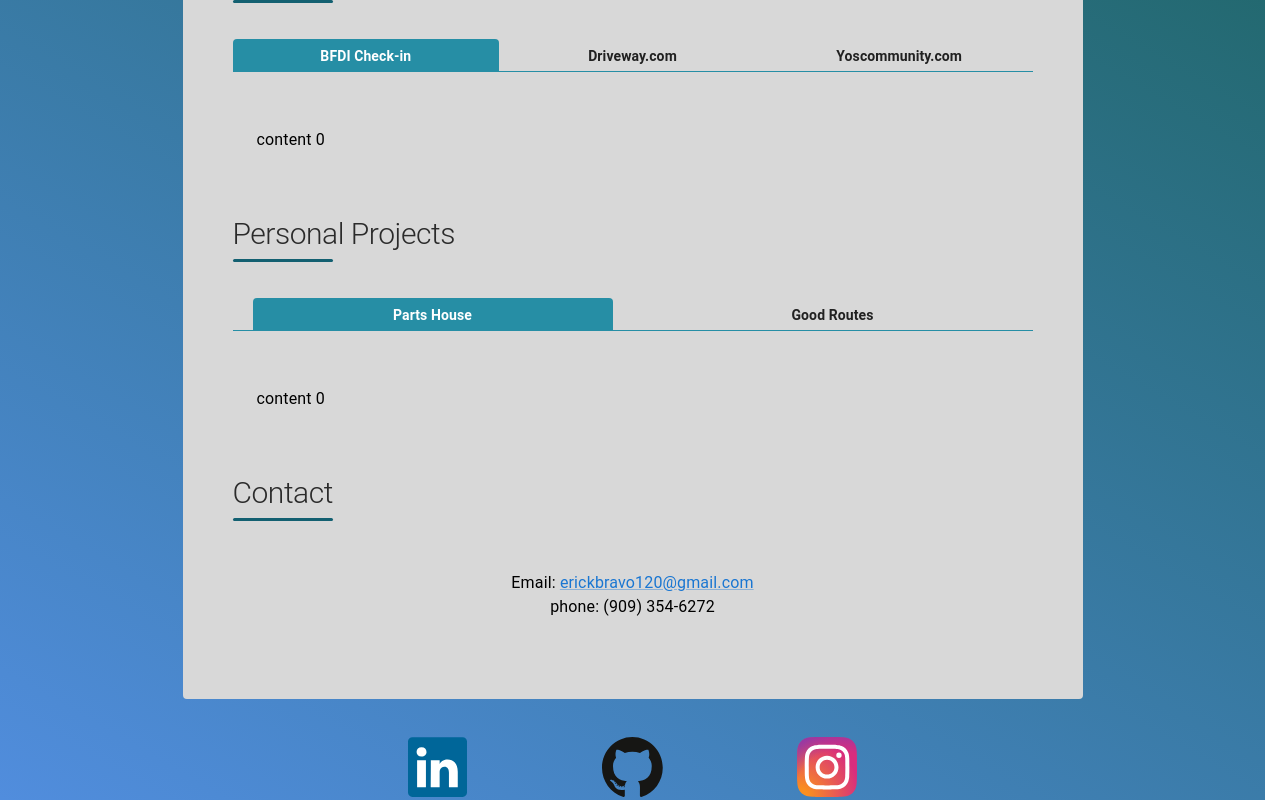
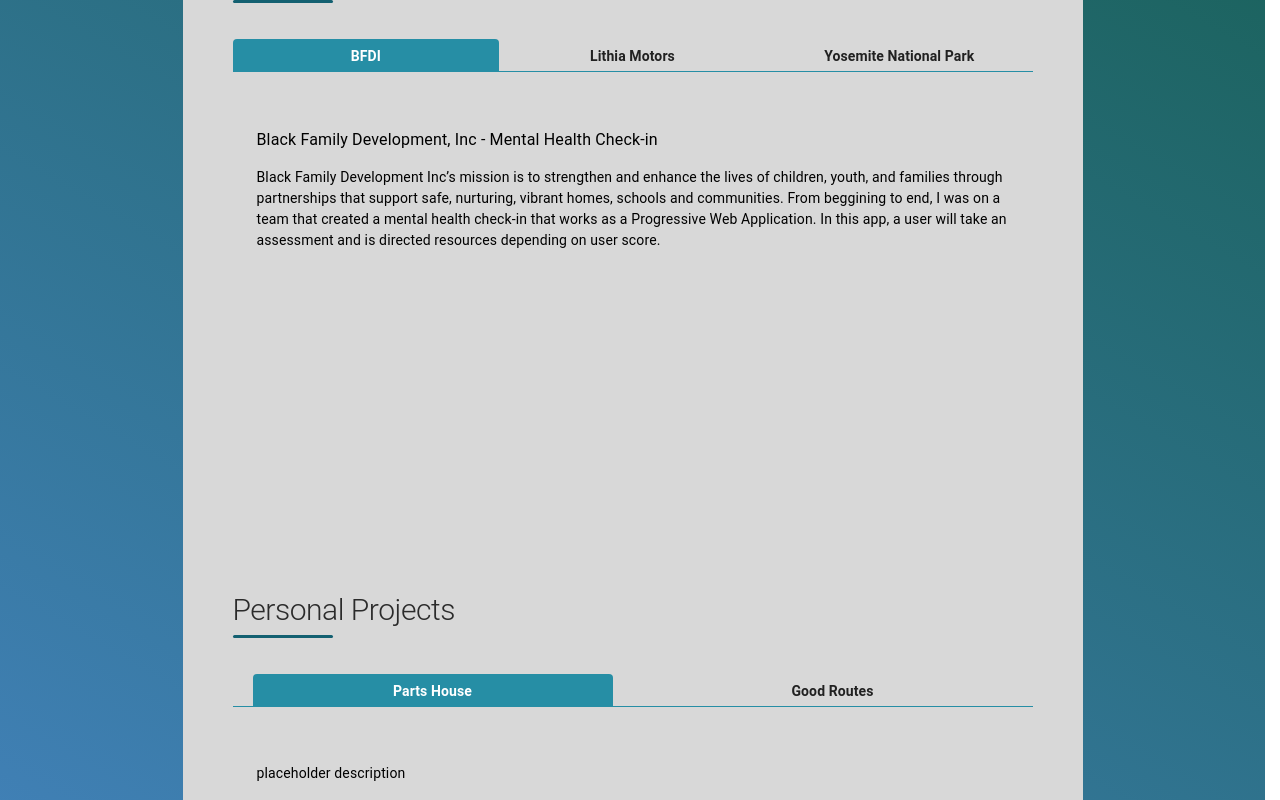
Before and after one commit to Erick-Bravo/Erick-Bravo.github.io, a React (Create React App) app: page / in a window 1280 px wide. Shown: the part 980-1780 px from the top of the page. Built offline with nearby package versions, Linux system fonts and the light colour scheme.

Commit message:
content and copy insertions

```diff
--- a/src/PoweredBy.tsx
+++ b/src/PoweredBy.tsx
@@ -1,8 +1,8 @@
 import styled from "@emotion/styled";
-import { Typography } from "@mui/material";
+import { Box, Typography } from "@mui/material";
 import { breakpoints } from "./StyleTheme/theme";
 
-const TechList = styled(Typography)({
+const TechList = styled(Box)({
   display: "flex",
   justifyContent: "center",
   alignItems: "center",
--- a/src/components/ContentComponents/Projects/ClientProjects/ClientProjects.tsx
+++ b/src/components/ContentComponents/Projects/ClientProjects/ClientProjects.tsx
@@ -8,9 +8,38 @@ const ClientProjectsContainer = styled(Box)({
 });
 
 const tabData = [
-  { label: "BFDI Check-in", content: "content" },
-  { label: "Driveway.com", content: "content" },
-  { label: "Yoscommunity.com", content: "content" },
+  {
+    label: "BFDI",
+    client: "Black Family Development, Inc - Mental Health Check-in",
+    website: {
+      label: "Hope is Here By BFDI",
+      link: ""
+    },
+    description:
+      "Black Family Development Inc’s mission is to strengthen and enhance the lives of children, youth, and families through partnerships that support safe, nurturing, vibrant homes, schools and communities. From beggining to end, I was on a team that created a mental health check-in that works as a Progressive Web Application. In this app, a user will take an assessment and is directed resources depending on user score.",
+    content: "content",
+  },
+  {
+    label: "Lithia Motors",
+    client: "Driveway.com",
+    website: {
+      label: "Driveway.com",
+      link: "https://www.driveway.com"
+    },
+    description:
+      "Driveway.com, a direct competitor to Carvana, is the only online car retailer that puts you in complete control of every aspect of car ownership. As part of one of the largest automotive retailers, you get to shop directly from Lithia's nationwide inventory. I worked on the team responsible for the entire vehicle purchase cart-flow.",
+    content: "content",
+  },
+  {
+    label: "Yosemite National Park",
+    client: "Yosemite Community Website",
+    website: {
+      label: "Yosemite Comunity Website",
+      link: "https://www.yoscommunity.com"
+    },
+    description: "placeholder description",
+    content: "content",
+  },
 ];
 
 const ClientProjects = () => {
--- a/src/components/ContentComponents/Projects/PersonalProjects/PersonalProjects.tsx
+++ b/src/components/ContentComponents/Projects/PersonalProjects/PersonalProjects.tsx
@@ -1,15 +1,31 @@
-import styled from '@emotion/styled';
-import { Box } from '@mui/material';
-import DynamicTabs from '../../../DynamicTabs/DynamicTabs';
-import Header from '../../Header/Header';
+import styled from "@emotion/styled";
+import { Box } from "@mui/material";
+import DynamicTabs from "../../../DynamicTabs/DynamicTabs";
+import Header from "../../Header/Header";
 
 const PersonalProjectsContainer = styled(Box)({
-     marginBottom: '40px'
-})
+  marginBottom: "40px",
+});
 
 const tabData = [
-    { label: "Parts House", content: "content" },
-    { label: "Good Routes", content: "content" },
+  {
+    label: "Parts House",
+    website: {
+      label: "Parts House 2.0",
+      link: "",
+    },
+    description: "placeholder description",
+    content: "content",
+  },
+  {
+    label: "Good Routes",
+    website: {
+      label: "Good Routes",
+      link: ""
+    },
+    description: "placeholder description",
+    content: "content",
+  },
 ];
 
 const PersonalProjects = () => {
--- a/src/components/DynamicTabs/DynamicTabs.tsx
+++ b/src/components/DynamicTabs/DynamicTabs.tsx
@@ -4,6 +4,7 @@ import Typography from "@mui/material/Typography";
 import Box from "@mui/material/Box";
 import { TabHRStyled, TabsStyled } from "./DynamicTabs.styled";
 import { SyntheticEvent, useState } from "react";
+import styled from "@emotion/styled";
 
 interface TabPanelProps {
   children?: React.ReactNode;
@@ -38,6 +39,13 @@ const DynamicTabs = ({ tabData }: any) => {
     setValue(newValue);
   };
 
+  const TabPanelContainer = styled(Box)({
+    display: "flex",
+    flexDirection: "column",
+    minHeight: "400px",
+    width: "100%",
+  });
+
   return (
     <Box sx={{ width: "100%" }}>
       <Box>
@@ -46,19 +54,38 @@ const DynamicTabs = ({ tabData }: any) => {
           onChange={handleChange}
           aria-label="basic TabsStyled example"
         >
-          {tabData.map((data: { label: string }) => (
-            <Tab label={data.label} />
+          {tabData.map((data: { label: string }, i: number) => (
+            <Tab label={data.label} key={`tab-${i}`} />
           ))}
         </TabsStyled>
       </Box>
 
       <TabHRStyled />
 
-      {tabData.map((data: { content: number }, i: number) => (
-        <TabPanel value={value} index={i}>
-          {`${data.content} ${i}`}
-        </TabPanel>
-      ))}
+      {tabData.map(
+        (
+          data: {
+            content: string;
+            client: string;
+            website: object;
+            description: string;
+          },
+          i: number
+        ) => (
+          <TabPanel value={value} index={i} key={`tabpanel-${i}`}>
+            <TabPanelContainer>
+              {data.client && (
+                <Typography sx={{ marginBottom: "15px" }}>
+                  {data.client}
+                </Typography>
+              )}
+              <Typography sx={{ fontSize: "14px" }}>
+                {data.description}
+              </Typography>
+            </TabPanelContainer>
+          </TabPanel>
+        )
+      )}
     </Box>
   );
 };
```
Lines whose indentation alone changed are shown as unchanged.
